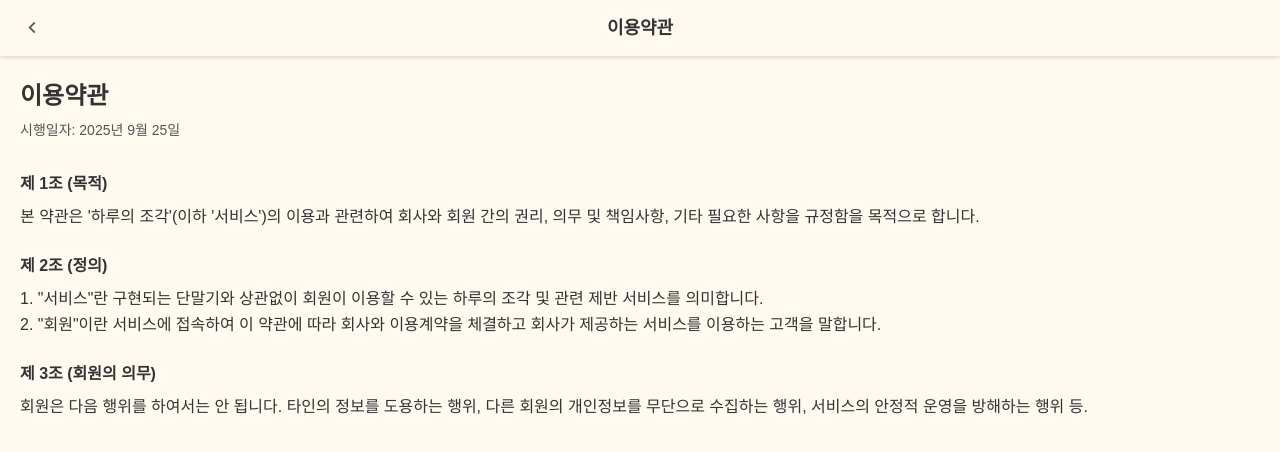
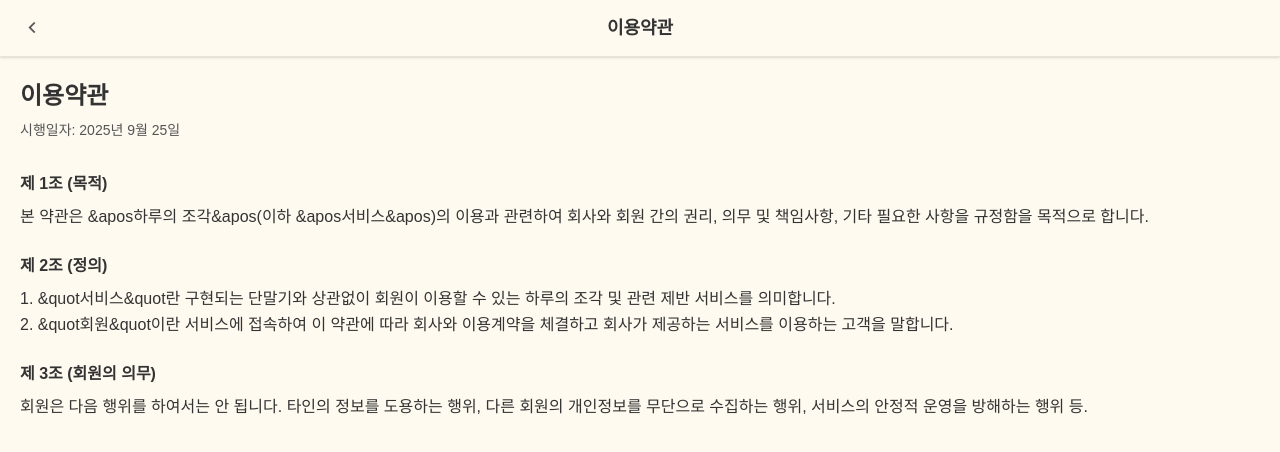
Before and after one commit to leenamung/prototype, a Next.js app: page /legal/terms in a window 1280 px wide. Shown: the top 452 px of the page. Built offline with nearby package versions, Linux system fonts and the light colour scheme; a web font is replaced by a local one.

Commit message:
vercel build fix

```diff
--- a/app/(sub)/legal/privacy/page.tsx
+++ b/app/(sub)/legal/privacy/page.tsx
@@ -7,7 +7,7 @@
       <section>
         <h3 className="text-base font-bold mb-2">1. 총칙</h3>
         <p>
-          '하루의 조각'(이하 '회사')은 이용자의 개인정보를 중요시하며, "정보통신망 이용촉진 및 정보보호"에 관한 법률을 준수하고 있습니다. 회사는 개인정보처리방침을 통하여 이용자가 제공하는 개인정보가 어떠한 용도와 방식으로 이용되고 있으며, 개인정보보호를 위해 어떠한 조치가 취해지고 있는지 알려드립니다.
+          &apos;하루의 조각&apos;(이하 &apos;회사&apos;)은 이용자의 개인정보를 중요시하며, &quot정보통신망 이용촉진 및 정보보호&quot에 관한 법률을 준수하고 있습니다. 회사는 개인정보처리방침을 통하여 이용자가 제공하는 개인정보가 어떠한 용도와 방식으로 이용되고 있으며, 개인정보보호를 위해 어떠한 조치가 취해지고 있는지 알려드립니다.
         </p>
       </section>
       <section>
--- a/app/(sub)/legal/terms/page.tsx
+++ b/app/(sub)/legal/terms/page.tsx
@@ -7,14 +7,14 @@
       <section>
         <h3 className="text-base font-bold mb-2">제 1조 (목적)</h3>
         <p>
-          본 약관은 '하루의 조각'(이하 '서비스')의 이용과 관련하여 회사와 회원 간의 권리, 의무 및 책임사항, 기타 필요한 사항을 규정함을 목적으로 합니다.
+          본 약관은 &apos하루의 조각&apos(이하 &apos서비스&apos)의 이용과 관련하여 회사와 회원 간의 권리, 의무 및 책임사항, 기타 필요한 사항을 규정함을 목적으로 합니다.
         </p>
       </section>
       <section>
         <h3 className="text-base font-bold mb-2">제 2조 (정의)</h3>
         <p>
-          1. "서비스"란 구현되는 단말기와 상관없이 회원이 이용할 수 있는 하루의 조각 및 관련 제반 서비스를 의미합니다.<br/>
-          2. "회원"이란 서비스에 접속하여 이 약관에 따라 회사와 이용계약을 체결하고 회사가 제공하는 서비스를 이용하는 고객을 말합니다.
+          1. &quot서비스&quot란 구현되는 단말기와 상관없이 회원이 이용할 수 있는 하루의 조각 및 관련 제반 서비스를 의미합니다.<br/>
+          2. &quot회원&quot이란 서비스에 접속하여 이 약관에 따라 회사와 이용계약을 체결하고 회사가 제공하는 서비스를 이용하는 고객을 말합니다.
         </p>
       </section>
       <section>
```
